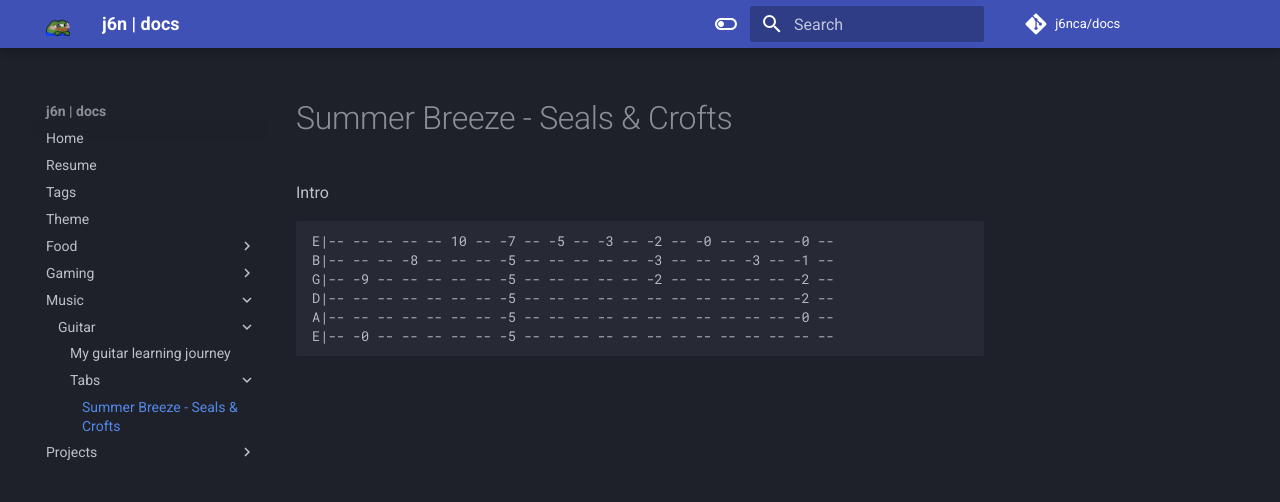
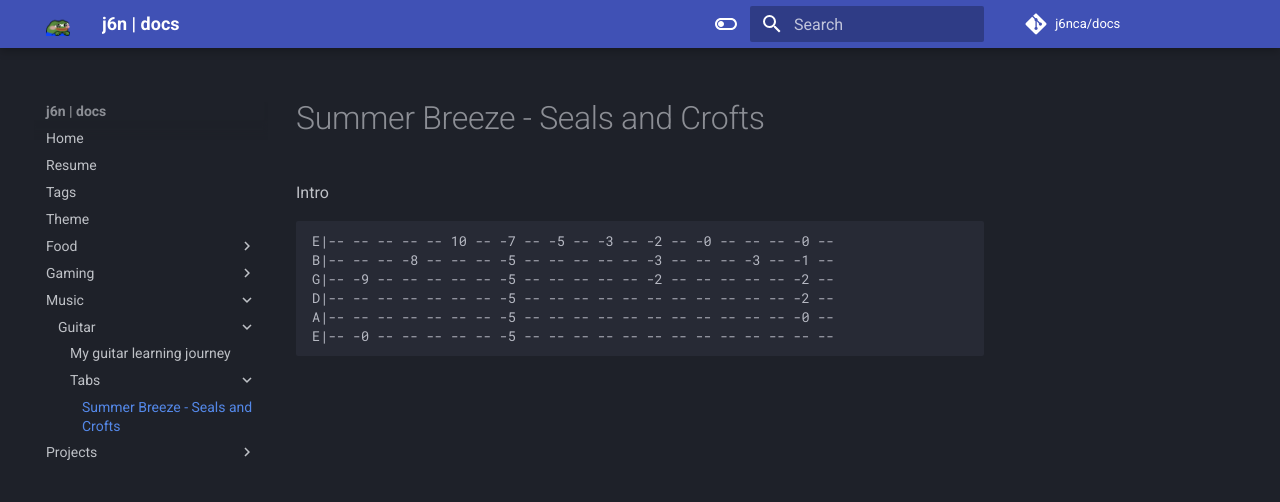
Before and after one commit to j6nca/notes, an MkDocs documentation site: the page built from docs/music/guitar/tabs/summer_breeze.md, in a window 1280 px wide. Shown: the top 502 px of the page. Built offline with MkDocs 1.6.1 and Material for MkDocs 9.7.7, drawn with Linux system fonts in a browser that asks for light colours; comment, search, counter and statistics services are not loaded.

Commit message:
Update summer_breeze.md

````diff
--- a/docs/music/guitar/tabs/summer_breeze.md
+++ b/docs/music/guitar/tabs/summer_breeze.md
@@ -1,4 +1,4 @@
-# Summer Breeze - Seals & Crofts
+# Summer Breeze - Seals and Crofts
 Intro<br>
 ```
 E|-- -- -- -- -- 10 -- -7 -- -5 -- -3 -- -2 -- -0 -- -- -- -0 --
````
